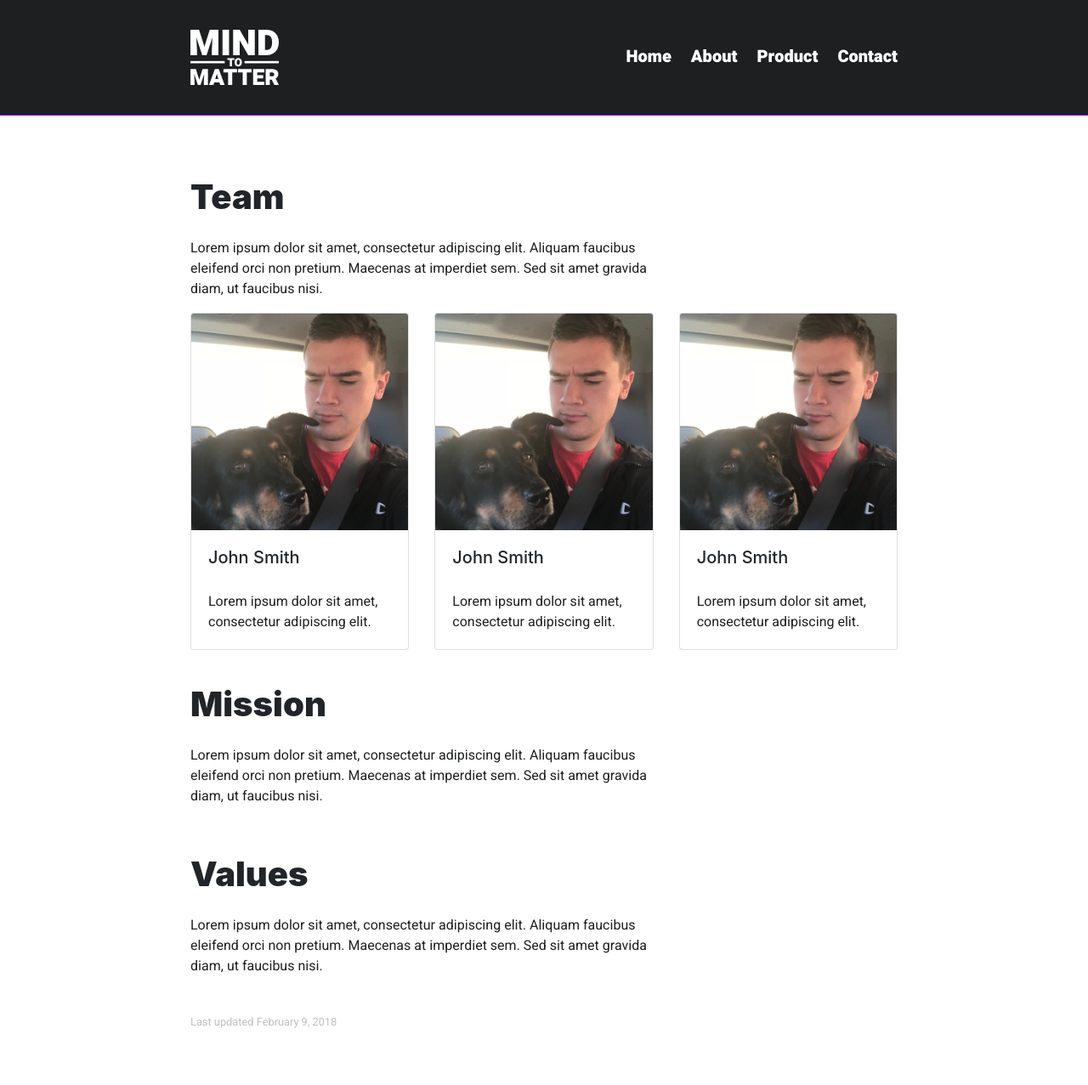
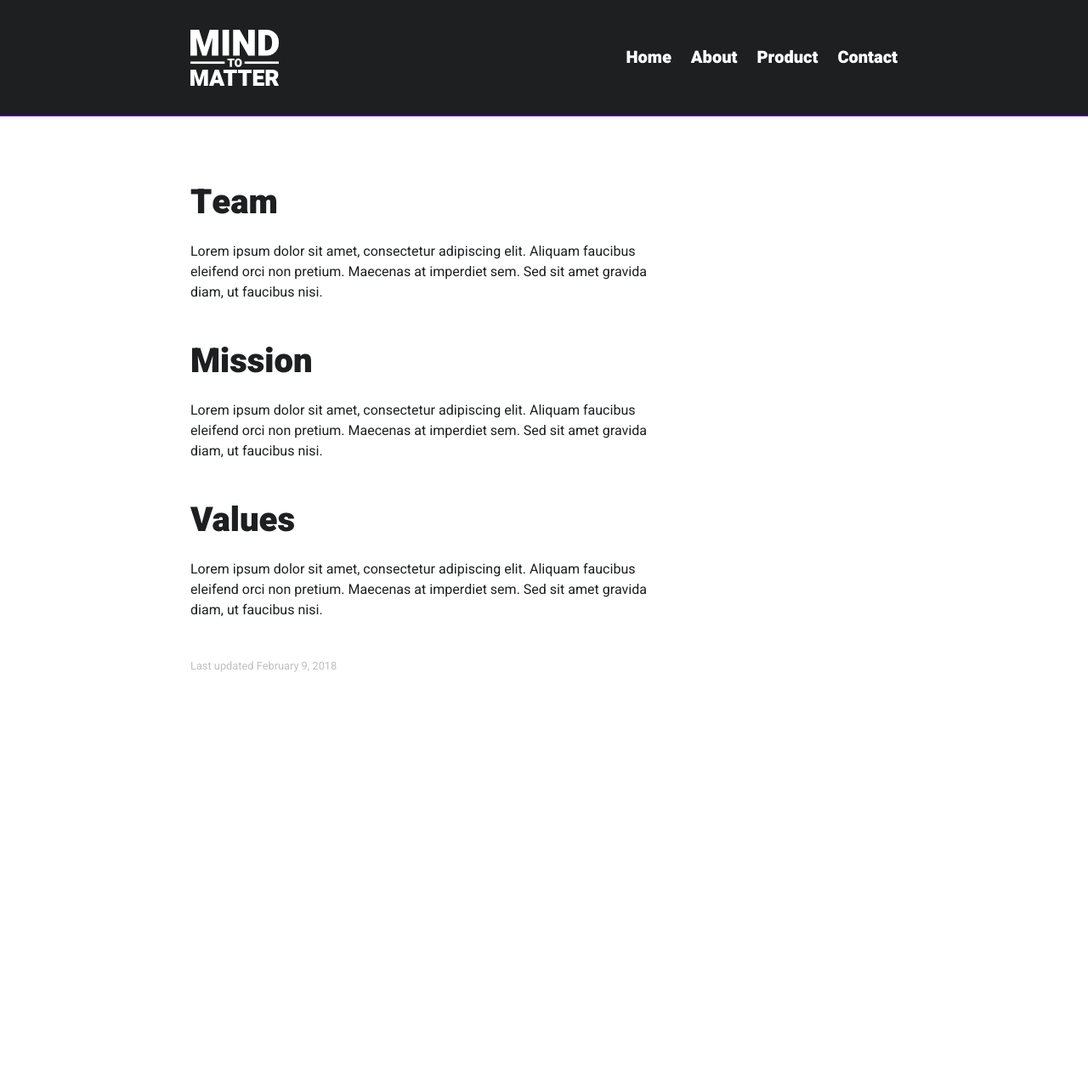
Before and after one commit to georgemblack/mind-to-matter, a Jekyll site: the page built from about.html, in a window 1280 px wide. Shown: the whole page at 85% size. Built offline with Jekyll 4.4.1, drawn with Linux system fonts in a browser that asks for light colours; after the commit the page ends 900 px from its top, so only the background shows below that.

Commit message:
Temporarily remove bootstrap

```diff
--- a/_includes/head.html
+++ b/_includes/head.html
@@ -1,4 +1,2 @@
 <!-- link to main stylesheet -->
 <link rel="stylesheet" href="{{site.url}}/css/main.css">
-<!-- link to bootstrap -->
-<link rel="stylesheet" href="https://maxcdn.bootstrapcdn.com/bootstrap/4.0.0/css/bootstrap.min.css" integrity="sha384-Gn5384xqQ1aoWXA+058RXPxPg6fy4IWvTNh0E263XmFcJlSAwiGgFAW/dAiS6JXm" crossorigin="anonymous">
--- a/about.html
+++ b/about.html
@@ -7,7 +7,7 @@ permalink: /about/
 <section class="section">
     <h1>Team</h1>
     <p>Lorem ipsum dolor sit amet, consectetur adipiscing elit. Aliquam faucibus eleifend orci non pretium. Maecenas at imperdiet sem. Sed sit amet gravida diam, ut faucibus nisi.</p>
-        <div class="card-deck">
+        <!--<div class="card-deck">
         <div class="card" style="width: 18em;">
             <img class="card-img-top" src="{{ site.url }}/assets/team-member-placeholder.jpg" alt="Team member placeholder">
             <div class="card-body">
@@ -29,7 +29,7 @@ permalink: /about/
                 <p class="card-text">Lorem ipsum dolor sit amet, consectetur adipiscing elit.</p>
             </div>
         </div>
-        </div>
+        </div>-->
     <h1>Mission</h1>
     <p>Lorem ipsum dolor sit amet, consectetur adipiscing elit. Aliquam faucibus eleifend orci non pretium. Maecenas at imperdiet sem. Sed sit amet gravida diam, ut faucibus nisi.</p>
     <h1>Values</h1>
```
